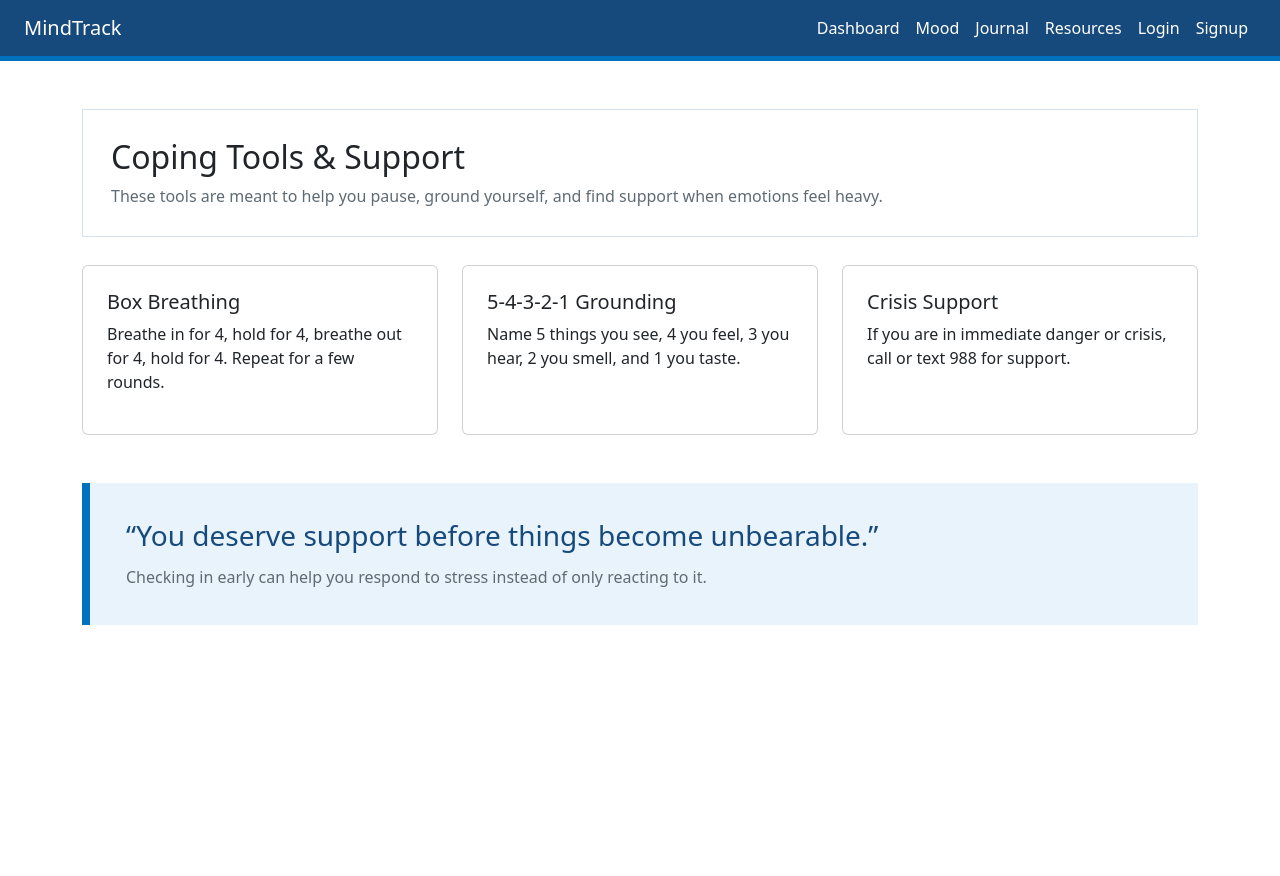
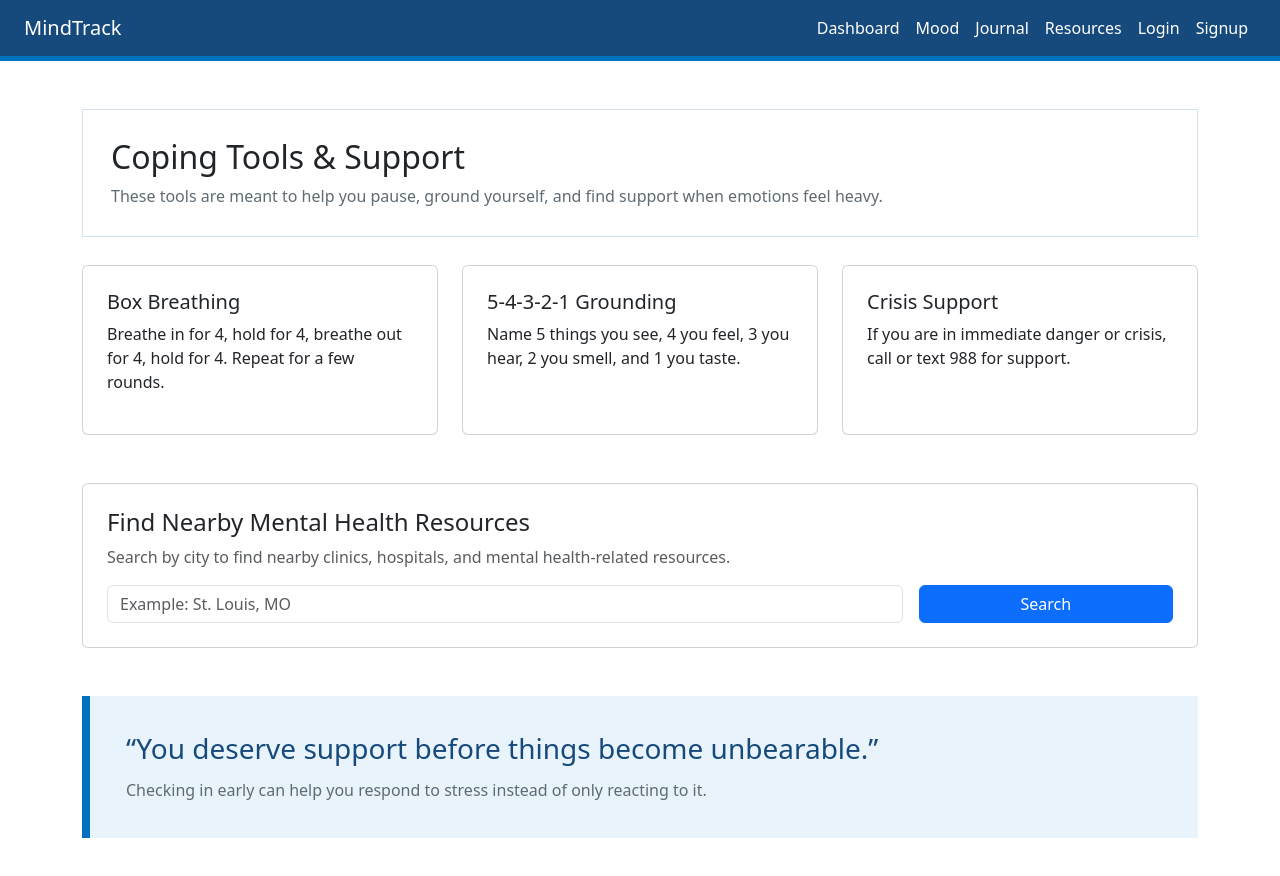
Before and after one commit to 4GeeksAcademy/FullStackProject-mi89-Subhan, a React (Vite) app in the folder mindtrack/frontend/: page /resources in a window 1280 px wide. Shown: the top 876 px of the page. Before the commit the page ends 800 px from the top, so only its background shows below. Built offline with nearby package versions, Linux system fonts and the light colour scheme.

Commit message:
added api

```diff
--- a/mindtrack/frontend/src/pages/Resources.jsx
+++ b/mindtrack/frontend/src/pages/Resources.jsx
@@ -1,6 +1,75 @@
-import React from "react";
+import React, { useState } from "react";
 
 const Resources = () => {
+  const [city, setCity] = useState("");
+  const [resources, setResources] = useState([]);
+  const [msg, setMsg] = useState("");
+
+  const searchResources = async (e) => {
+    e.preventDefault();
+    setMsg("Searching resources...");
+    setResources([]);
+
+    try {
+      const geoRes = await fetch(
+        `https://nominatim.openstreetmap.org/search?format=json&q=${encodeURIComponent(city)}`
+      );
+      const geoData = await geoRes.json();
+
+      if (!geoData.length) {
+        setMsg("Location not found. Try another city.");
+        return;
+      }
+
+      const lat = geoData[0].lat;
+      const lon = geoData[0].lon;
+
+      const query = `
+        [out:json][timeout:25];
+        (
+          node["amenity"="clinic"](around:10000,${lat},${lon});
+          node["amenity"="hospital"](around:10000,${lat},${lon});
+          node["healthcare"="counselling"](around:10000,${lat},${lon});
+          node["healthcare"="psychotherapist"](around:10000,${lat},${lon});
+        );
+        out body;
+      `;
+
+      const overpassRes = await fetch("https://overpass-api.de/api/interpreter", {
+        method: "POST",
+        body: query
+      });
+
+      const overpassData = await overpassRes.json();
+
+      const cleaned = overpassData.elements
+        .filter((item) => item.tags && item.tags.name)
+        .slice(0, 8)
+        .map((item) => ({
+          id: item.id,
+          name: item.tags.name,
+          type:
+            item.tags.healthcare ||
+            item.tags.amenity ||
+            "health resource",
+          address:
+            item.tags["addr:street"] ||
+            item.tags["addr:full"] ||
+            "Address not listed"
+        }));
+
+      setResources(cleaned);
+
+      if (cleaned.length === 0) {
+        setMsg("No nearby resources found. Try a larger city nearby.");
+      } else {
+        setMsg("");
+      }
+    } catch (error) {
+      setMsg("Something went wrong while searching resources.");
+    }
+  };
+
   return (
     <div className="container py-5">
       <div className="page-header">
@@ -10,7 +79,7 @@ const Resources = () => {
         </p>
       </div>
 
-      <div className="row g-4">
+      <div className="row g-4 mb-5">
         <div className="col-md-4">
           <div className="card p-4 h-100">
             <h5>Box Breathing</h5>
@@ -40,6 +109,50 @@ const Resources = () => {
         </div>
       </div>
 
+      <div className="card p-4 mb-5">
+        <h4>Find Nearby Mental Health Resources</h4>
+        <p className="text-muted">
+          Search by city to find nearby clinics, hospitals, and mental health-related resources.
+        </p>
+
+        <form onSubmit={searchResources} className="row g-3">
+          <div className="col-md-9">
+            <input
+              className="form-control"
+              placeholder="Example: St. Louis, MO"
+              value={city}
+              onChange={(e) => setCity(e.target.value)}
+            />
+          </div>
+
+          <div className="col-md-3">
+            <button className="btn btn-primary w-100">
+              Search
+            </button>
+          </div>
+        </form>
+
+        {msg && <p className="mt-3 text-muted">{msg}</p>}
+
+        {resources.length > 0 && (
+          <div className="mt-4">
+            <h5>Nearby Resources</h5>
+
+            {resources.map((item) => (
+              <div key={item.id} className="border-bottom py-3">
+                <strong>{item.name}</strong>
+                <p className="mb-1 text-muted">
+                  Type: {item.type}
+                </p>
+                <p className="mb-0 text-muted">
+                  {item.address}
+                </p>
+              </div>
+            ))}
+          </div>
+        )}
+      </div>
+
       <div className="quote-box mt-5">
         <h3>“You deserve support before things become unbearable.”</h3>
         <p>
```
